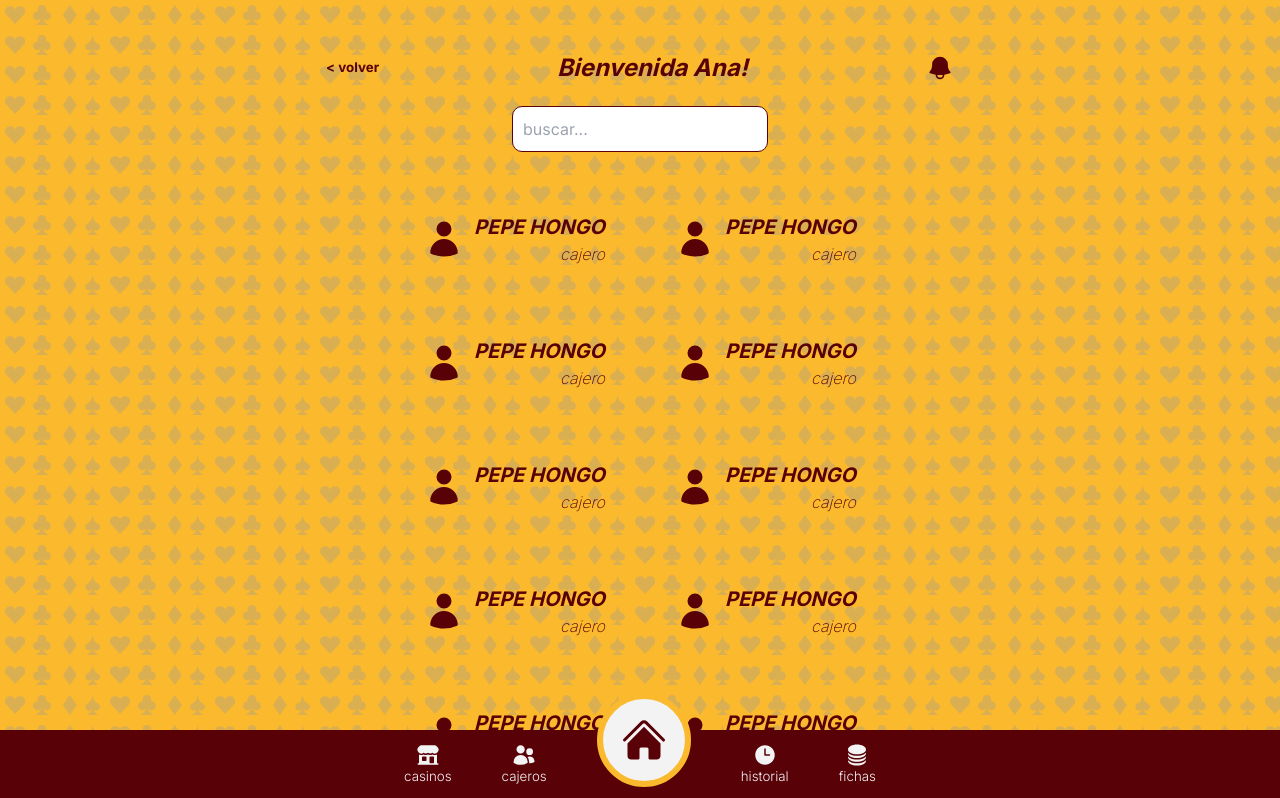
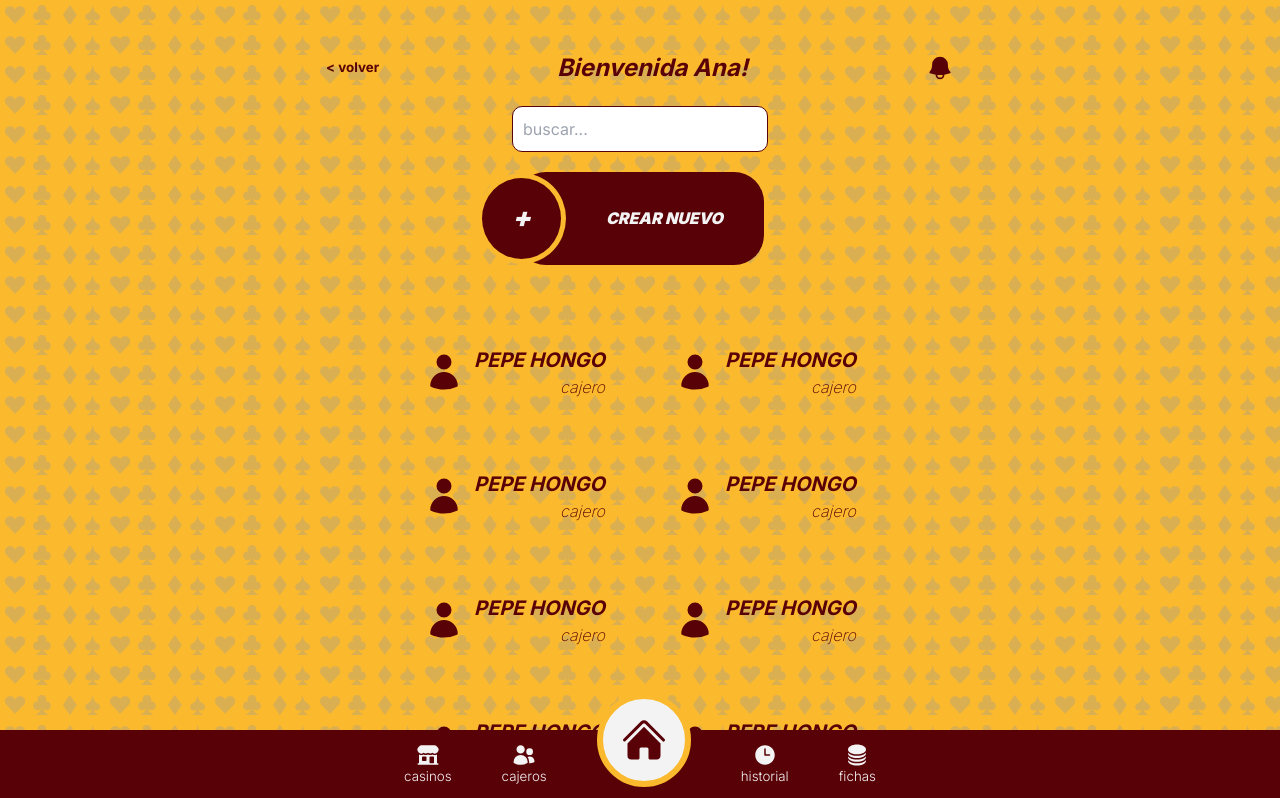
Before and after one commit to desasur-2023/REDTRON_CLIENT, a Next.js app: page / in a window 1280 px wide. Shown: the top 798 px of the page. Built offline with nearby package versions, Linux system fonts and the light colour scheme.

Commit message:
listo los cajeros con el boton crear

```diff
--- a/app/globals.css
+++ b/app/globals.css
@@ -192,3 +192,27 @@
   flex-wrap: wrap;
   margin: 0 auto;
 }
+
+.btn-create{
+  display: flex;
+  align-items: center;
+  margin: 20px 0;
+  padding: 0 40px 0 0;
+  border-radius: 30px;
+}
+
+.btn-create span{
+  font-size: 1.7em;
+  padding: 20px 30px;
+  border-radius: 100%;
+  border: #fbb92d 5px solid;
+  background-color: #580107;
+  color: #f3f3f3;
+  position: relative;
+  left: -40px;
+  z-index: 99999;
+}
+
+.btn-create span:hover{
+  transform: scale(1.06);
+}
--- a/app/page.tsx
+++ b/app/page.tsx
@@ -98,8 +98,13 @@
 
     <main className="jc-sa">
       <Header />
+
       <div>
         <input type="text" placeholder="buscar..." />
+        <button className="btn-create">
+         <span>+</span>
+          CREAR NUEVO
+        </button>
         <div className="users">
           <Link href={"/"}>
             <article>
```
